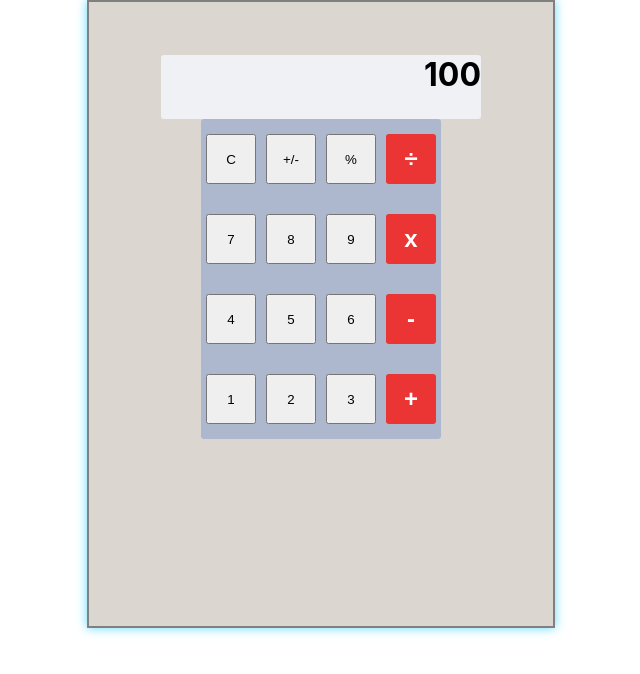
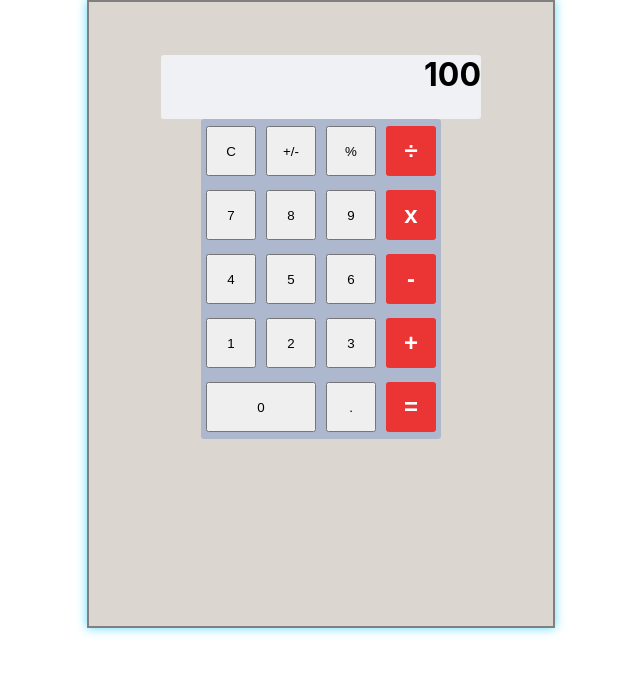
Before and after one commit to hayatu4islam/Scientific-Calculator, a React (Create React App) app in the folder calc-app/: page / in a window 1280 px wide. Shown: the top 674 px of the page, without its empty margins (319-959 px from the left). Built offline with nearby package versions, Linux system fonts and the light colour scheme.

Commit message:
complete keypads for basic calculator

```diff
--- a/calc-app/src/App.css
+++ b/calc-app/src/App.css
@@ -55,6 +55,11 @@
   /* height: 100%; */
 }
 
+.keypad-big {
+  width: 110px;
+  height: 50px;
+}
+
 #operator {
   background-color: #eb3535;
   color: white;
--- a/calc-app/src/App.js
+++ b/calc-app/src/App.js
@@ -56,6 +56,16 @@ function App() {
           <button className="keypad" id="operator" type="button">
             +
           </button>
+          <button className="keypad-big" type="button">
+            0
+          </button>
+          <button className="keypad" type="button">
+            .
+          </button>
+          <button className="keypad" id="operator" type="button">
+            =
+          </button>
+
         </div>
       </div>
     </div>
```
